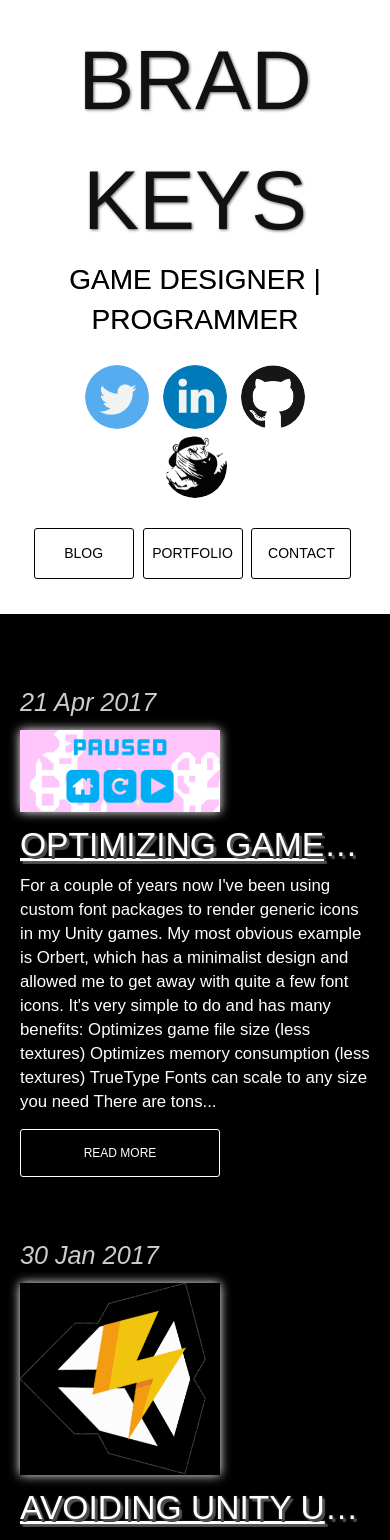
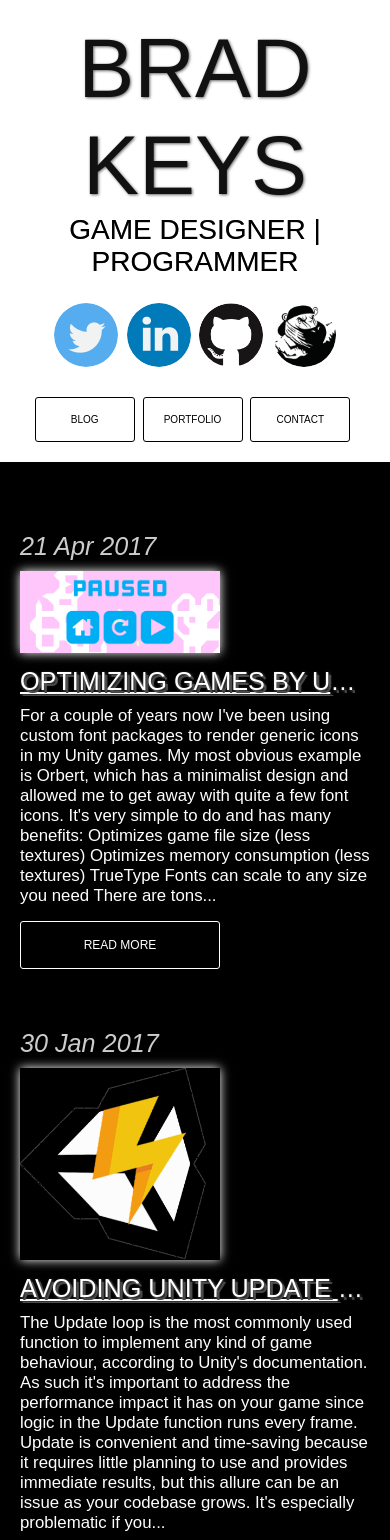
Before and after one commit to bradkeys/bradkeys.com, a Jekyll site: the page built from index.html, in a window 390 px wide. Shown: the top 1540 px of the page. Built offline with Jekyll 4.4.1, drawn with Linux system fonts in a browser that asks for light colours; nearby versions of some CDN libraries; the list of posts is cut into pages by our own code.

Commit message:
Improved blog page responsiveness for mobile.

```diff
--- a/_sass/_style.scss
+++ b/_sass/_style.scss
@@ -775,6 +775,10 @@ html {
 }
 
 @media all and (max-width: 600px)  {
+    body {
+        line-height: unset !important;
+    }
+
     main {
         #project-list {
             .project {
@@ -804,6 +808,18 @@ html {
             }
         }
 
+        #blog {
+            h1 {
+                font-size: 1.5em !important;
+            }
+
+            #pagination {
+                #page-number {
+                    width: 75% !important;
+                }
+            }
+        }
+
         article {
             code {
                 font-size: 0.5em;
@@ -812,6 +828,8 @@ html {
     }
 
     nav {
+        font-size: 10px !important;
+
         #logo-title {
             font-size: 3em;
         }
@@ -820,10 +838,20 @@ html {
         	font-size: 1.3em;
         }
 
-        #social-links img {
-            width: 48px;
-            border-radius: 50%;
-            margin-bottom: 5px;
+        #nav-links {
+            margin-bottom: 0 !important;
+        }
+
+        #social-links {
+            a {
+                margin: 0px 3px !important;
+
+                img {
+                    width: 48px;
+                    border-radius: 50%;
+                    margin-bottom: 5px;
+                }
+            }
         }
     }
 }
```
Also changed, not shown: 1 other file.
